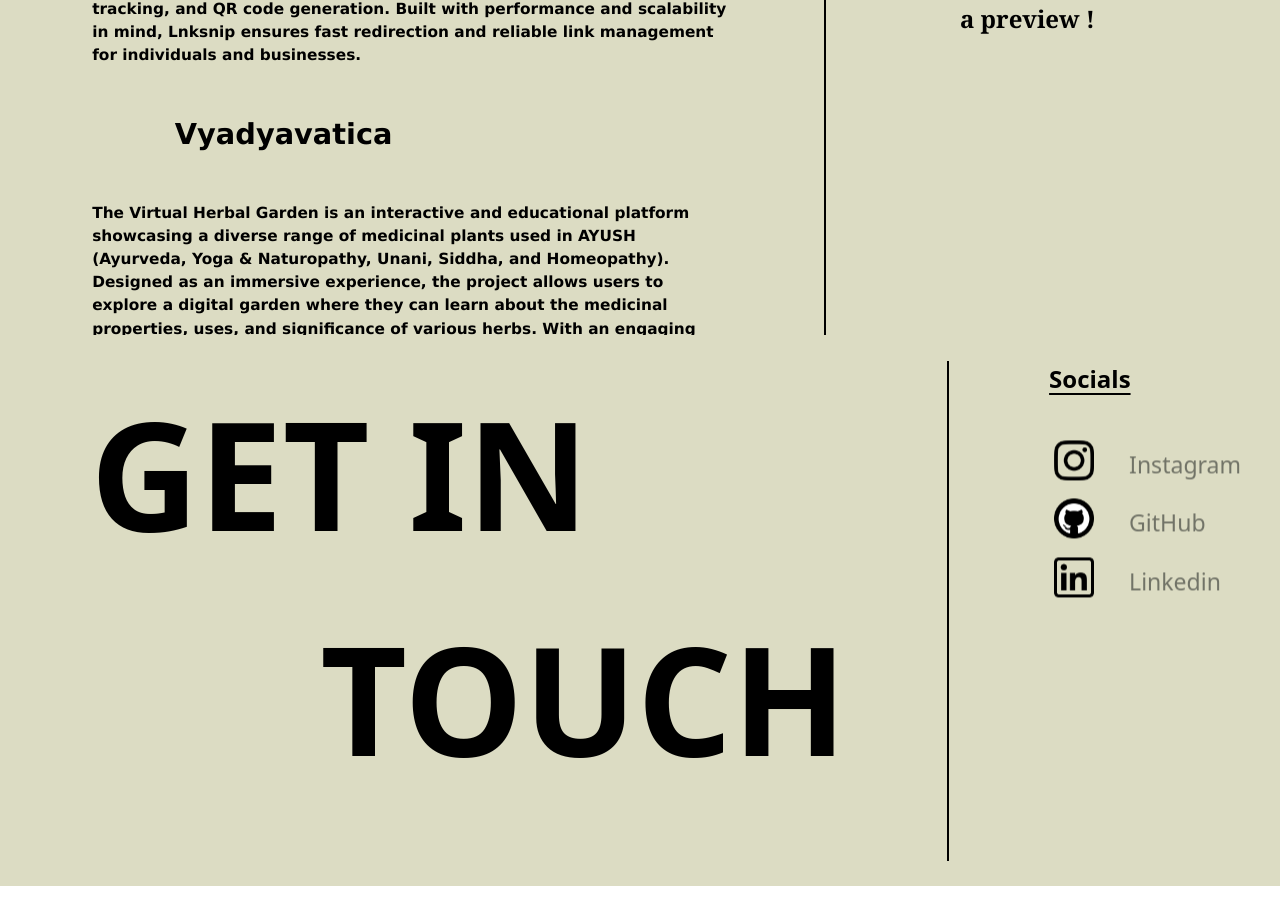
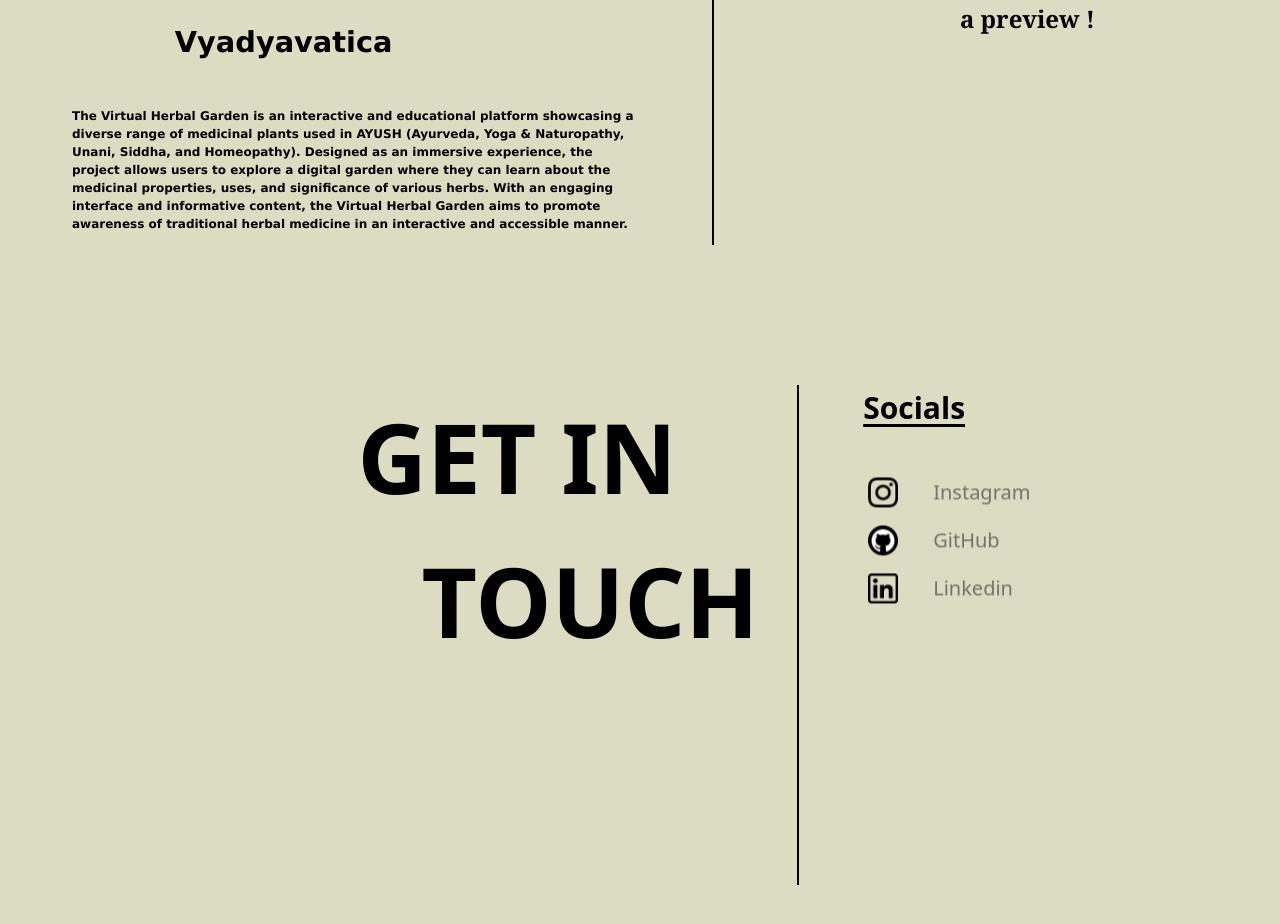
Before and after one commit to nishantgreyhat/Nishant-Portfolio, a React (Vite) app: page / in a window 1280 px wide. Shown: the part 1902-2826 px from the top of the page. Before the commit the page ends 2788 px from the top, so only its background shows below. Built offline with nearby package versions, Linux system fonts and the light colour scheme.

Commit message:
Made the Hero section, About section, and Contact section responsive

```diff
--- a/src/components/AboutSection/AboutSection.css
+++ b/src/components/AboutSection/AboutSection.css
@@ -4,6 +4,7 @@
 }
 
 .AboutContainer {
+    /* border: 2px solid yellow; */
     overflow: hidden;
     background-color: #000000;
     width: 100vw;
@@ -35,15 +36,16 @@
 
 @media (max-width: 1024px) { /* Tablet view */
     .AboutContainer {
-        width: 90%;
+        width: 100%;
         flex-direction: column; /* Stack items vertically */
         height: auto; /* Auto height */
         padding: 2vh 5vw;
+        padding-bottom: 12vw;
 
     }
 
     .AboutHead, .AboutParagraph {
-        width: 100%; /* Full width */
+        width: 100%;
         text-align: center; /* Center align */
     }
 
@@ -58,14 +60,16 @@
         width: 70%;
     }
 }
+
 @media (max-width: 768px) { /* Mobile view */
     .AboutHead {
+        text-align: center;
         font-size: 2.5rem; /* Smaller heading for mobile */
     }
 
     .AboutParagraph {
-        font-size: 1rem;
-        width: 70%;
+        font-size: 12px;
+        width: 90%;
     }
 }
 
@@ -108,15 +112,3 @@
     }
 }
 /* responsive design */
-@media (max-width: 767px) {
-    .AboutParagraph {
-        font-size: 12px;
-        bottom: 10px;  /* Adjusts position */
-        left: 10px;
-        width: 90vw;
-    }
-    .AboutHead{
-        font-size: 1.5em;
-        width: 10vw;
-    }
-}
--- a/src/components/ContactsSection/ContactsSection.css
+++ b/src/components/ContactsSection/ContactsSection.css
@@ -1,52 +1,52 @@
 .ContactsContainer{
     display: flex;
-    flex-wrap: wrap;
-    align-items: stretch;
+    /* flex-wrap: wrap; */
+    align-items:start;
     justify-content: center;
     color: black;
     background-color: #dcdcc3;
-    height: 500px;
+    height: fit-content;
     width: 100vw;
-    margin: 2% ;
+    margin:50px 0px ;padding: 0px;
+    transform: translateX(clamp(-10px,5vw,-100px));
 }
 
 .vertical-line{
     margin: 0px;
     padding: 0px;
-    height: 500px;
+    height: clamp(200px,60vw,500px);
     width: 2px;
     background-color: black;
-
     animation: slideDown 1s;
 
 }
+
 .ContactHead{
-    font-size: clamp(20px,10vw,100px);
-    margin-right: 100px;
+    font-size: clamp(20px,5vw,90px);
     display: flex;
     flex-direction: column;
-    height: 200px;
-    padding-right: 0;
+    padding-right: 3vw;
 }
 #getin h2{
-    padding-right: 200px;
     margin: 0px;
+    padding-left: 10vw;
     animation: slideLeft1 1s;
     animation-delay: 0.2s;
 }
 
 #touch h2{
     margin: 0px;
-    margin-left: 230px ;
+    margin-left: 15vw ;
 
     animation: slideLeft2 1s;
     animation-delay: 0.2s;
 }
 .socials{
-    margin-left: 100px;
+    margin-left: 5vw;
 }
 
 .social-head{
+    font-size: clamp(14px,4vw,30px);
     text-decoration: underline;
     text-underline-offset: 5px;
 
@@ -66,7 +66,7 @@
 
 }
 .handles-list a{
-    font-size: larger;
+    font-size:clamp(1px,4vw,20px) ;
     color: rgb(113, 115, 103);
 }
 .handles-list a:hover{
@@ -74,14 +74,10 @@
 }
 
 .handles{
-
     display: flex;
     flex-wrap: wrap;
     flex-direction: row;
     align-items:center;
-    justify-items:center;
-
-
 }
 #instagram{
     animation: slideDown 1s;
@@ -102,7 +98,19 @@
     height: 40px;
     padding: 5px;
     margin-right: 30px;
+    transform: translateY(4px);
 
+
+}
+
+@media (max-width: 650px) { /* Mobile view */
+    .handles-list .handles img{
+        height: 30px;
+        padding: 5px;
+        margin-right: 5px;
+        align-items: center;
+        transform: translateY(4px);
+    }
 }
 
 @keyframes slideLeft1{
--- a/src/components/HeroSection/HeroSection.css
+++ b/src/components/HeroSection/HeroSection.css
@@ -1,26 +1,32 @@
 
-html,
-body {
-    padding: 0px;
-    margin: 0px;
+html, body {
+    width: 100vw;
+    /* border: 1px solid blue; */
+    padding: 0;
+    margin: 0;
     cursor: pointer;
     overflow-x: hidden;
 }
 
+* {
+    box-sizing: border-box;
+}
+
+
 .catch-container {
     /* border: 2px solid red; */
     height: 100vh;
+    width: 100vw;
     display: flex;
     align-items: center;
+    justify-content: space-between;
     margin-top: 1px;
-    width: 100vw;
-    justify-content: space-between;
-
     position: relative;
     overflow: hidden;
 }
 
-@media (max-width: 768px) { /* Mobile view */
+
+@media (max-width: 868px) { /* Mobile view */
     .catch-container{
         height: 100vh;
         width: 100vw;
@@ -33,17 +39,25 @@ body {
 }
 
 
-@media (max-width: 425px) {
+@media (max-width: 500px) {
     .left-catchline h2, .right-catchline{
         padding-inline: 10px;
     }
+    .hero-image{
+        height: 70%;
+        width: auto;
+        transform: translateX(-35px);
+
+    }
     .scrollText {
-        font-size: 14px; /* Reduce font size */
-        left: 20px;  /* Adjust positioning */
-        bottom: 15px;
-        padding: 8px 12px; /* Reduce padding */
+        bottom: 10px; /* Adjust bottom spacing */
+        left: 20px;  /* Adjust left spacing */
+        font-size: 10px !important;
+        padding: 4px 4px 4px 10px !important;
     }
-
+    .marquee-container{
+        z-index: 4 !important;
+    }
     .scrollText .arrowdown {
         height: 1.5em; /* Reduce arrow size */
     }
@@ -82,9 +96,10 @@ body {
 }
 
 .image-container {
+    width: fit-content;
     z-index: 1;
     display: flex;
-    align-items: flex-end;
+    align-items:center;
     justify-content: center;
     overflow: hidden;
     height: clamp(100px,100%,500px);
@@ -96,7 +111,6 @@ body {
 .hero-image {
     position: absolute;
     bottom:0px;
-    left: 50;
     max-width: 100%;
     max-height: 100%;
     object-fit: contain;
@@ -134,16 +148,17 @@ body {
     position: absolute;
     bottom: 20px;
     left: 40px;
-    z-index: 1;    /* Ensures it stays above other elements */
+    z-index: 1;
     font-size: 16px;
     font-weight: bold;
     color: white;
     background: rgba(0, 0, 0, 0.6);
-    padding: 10px 15px;
+    padding:5px 10px 5px 15px;
     border-radius: 5px;
-    pointer-events: none; /* Prevents it from interfering with clicks */
+    pointer-events: none;
     display: flex;
     flex-direction: row;
+    align-items: center;
 }
 
 .scrollText .arrowdown {
--- a/src/components/ProjectsSection/ProjectsSection.css
+++ b/src/components/ProjectsSection/ProjectsSection.css
@@ -87,11 +87,22 @@ button {
 }
 
 .projectText {
-    font-size: .8em !important;
+    font-size: 12px !important;
     width: 50vw;
     margin: .5em 3em;
     padding: .5em 3em;
 }
+
+@media (max-width: 768px) { /* Mobile view */
+    .ProjectHead{
+        font-size: 25px;
+    }
+
+    .ProjectNames{
+        font-size: 18px;
+    }
+}
+
 
 /*
 @keyframes extendright {
```
